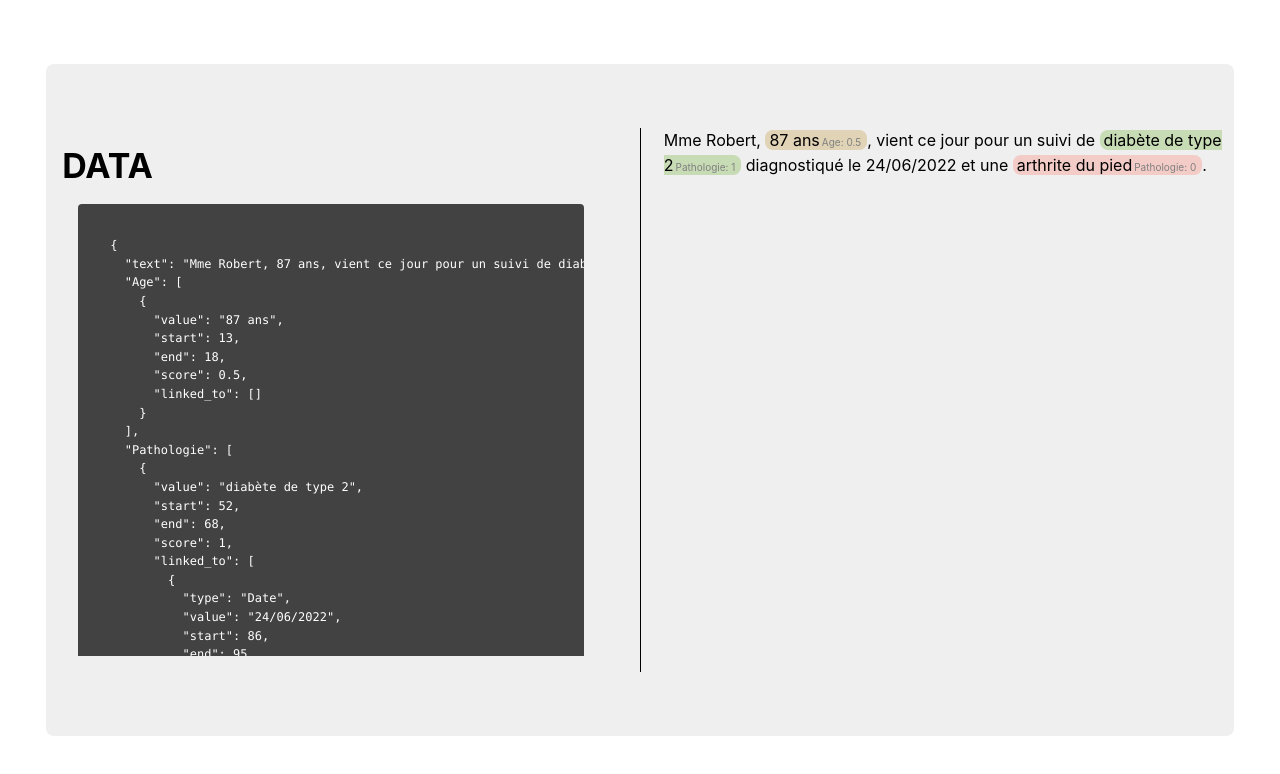
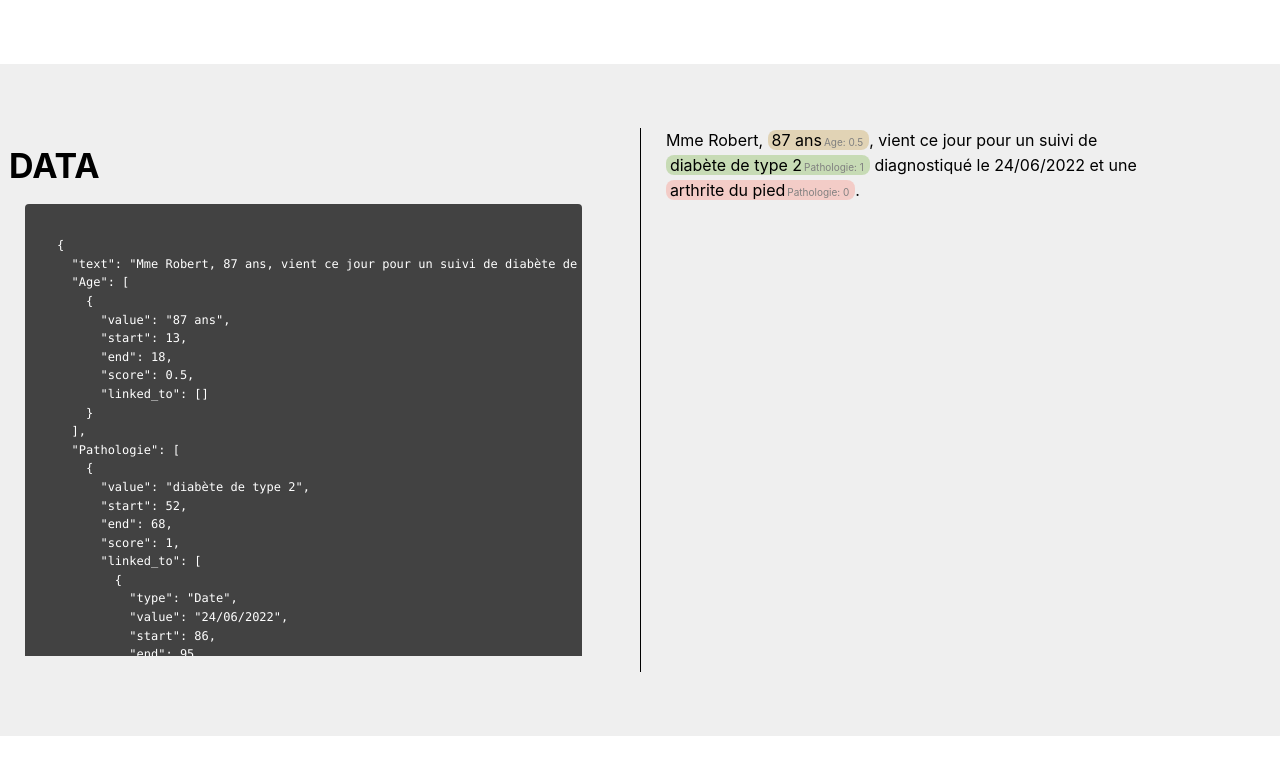
Before and after one commit to AngrySquirrell/HighlightAIPrediction, a React (Vite) app: page / in a window 1280 px wide. Shown: the top 774 px of the page. Built offline with nearby package versions, Linux system fonts and the light colour scheme; a small style sheet from the web is missing.

Commit message:
added nowrap

```diff
--- a/src/App.css
+++ b/src/App.css
@@ -1,3 +1,6 @@
 #root {
     margin: 0 auto;
 }
+.nowrap {
+    white-space: nowrap;
+}
--- a/src/App.tsx
+++ b/src/App.tsx
@@ -62,6 +62,7 @@ function App() {
                         }}
                         px={4}
                         span
+                        className="nowrap"
                     >
                         {text.slice(element.start - 1, element.end)}
                         <Text span c={"grey"} fz={10} px={2}>
--- a/src/Untitled-1.tsx
+++ b/src/Untitled-1.tsx
@@ -30,6 +30,7 @@ const highlightText = (json: any) => {
                     }}
                     px={4}
                     span
+                    class={"nowrap"}
                 >
                     {text.slice(element.start - 1, element.end)}
                     <Text span c={"grey"} fz={10} px={2}>
```
